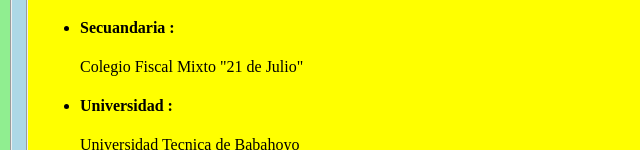
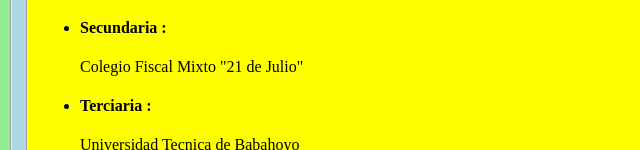
Before and after one commit to KarZoey/Curriculum, a plain HTML site: page index.html in a window 1280 px wide. Shown: the part 802-952 px from the top of the page, 0-640 px from the left. Drawn offline with Linux system fonts and the light colour scheme.

Commit message:
Update index.html

```diff
--- a/index.html
+++ b/index.html
@@ -28,8 +28,8 @@
         <legend><h2>Formacion Academica</h2></legend>
      <ul>
          <li><h4>Primaria  :</h4>  Escuela "Antonio José de Sucre"</li>
-         <li><h4>Secuandaria  :</h4>  Colegio Fiscal Mixto "21 de Julio"</li>
-         <li><h4>Universidad  :</h4>  Universidad Tecnica de Babahoyo</li>
+         <li><h4>Secundaria  :</h4>  Colegio Fiscal Mixto "21 de Julio"</li>
+         <li><h4>Terciaria  :</h4>  Universidad Tecnica de Babahoyo</li>
       </ul>
         </fieldset>
 
```
